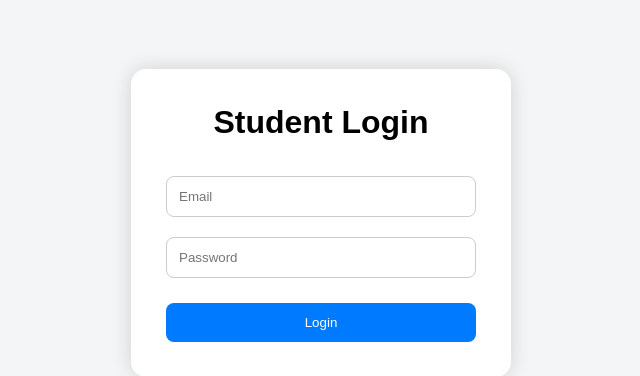
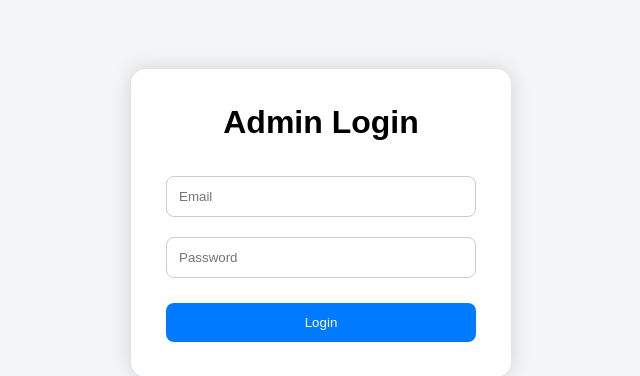
Before and after one commit to chvinne10/student_management_system, a Django app: page /home/ in a window 1280 px wide. Shown: the part 177-553 px from the top of the page, without its empty margins (319-959 px from the left). Run offline with Django 4.2, Linux system fonts and the light colour scheme.

Commit message:
updated html

```diff
--- a/templates/login.html
+++ b/templates/login.html
@@ -79,7 +79,7 @@ background:#0069d9;
 <body>
 
 <div class="container">
-<h1>Student Login</h1>
+<h1>Admin Login</h1>
 <div id="waring-tag">
 {%if status %}
 <script>alert("{{ status }}")</script>
--- a/templates/register.html
+++ b/templates/register.html
@@ -77,7 +77,7 @@ button:hover{
 
 {% csrf_token %}
 
-<h1>Student Registration</h1>
+<h1>Amin Registration</h1>
 
 <input type="text" name="name" placeholder="Enter Name">
 
```
